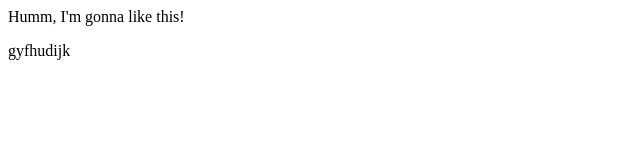
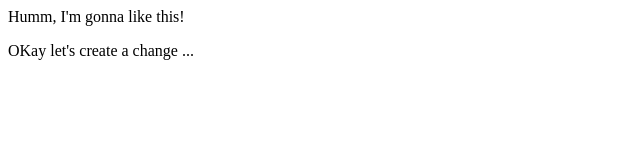
Before and after one commit to jt151077/sip-client, a plain HTML site: page index.html in a window 1280 px wide. Shown: the full height of the page, 0-640 px from the left. Drawn offline with Linux system fonts and the light colour scheme.

Commit message:
Update index.html

```diff
--- a/index.html
+++ b/index.html
@@ -4,6 +4,6 @@
   </head>
   <body>
     Humm, I'm gonna like this!
-    <p>gyfhudijk</p>
+    <p>OKay let's create a change ...</p>
   </body>
 </html>
```
